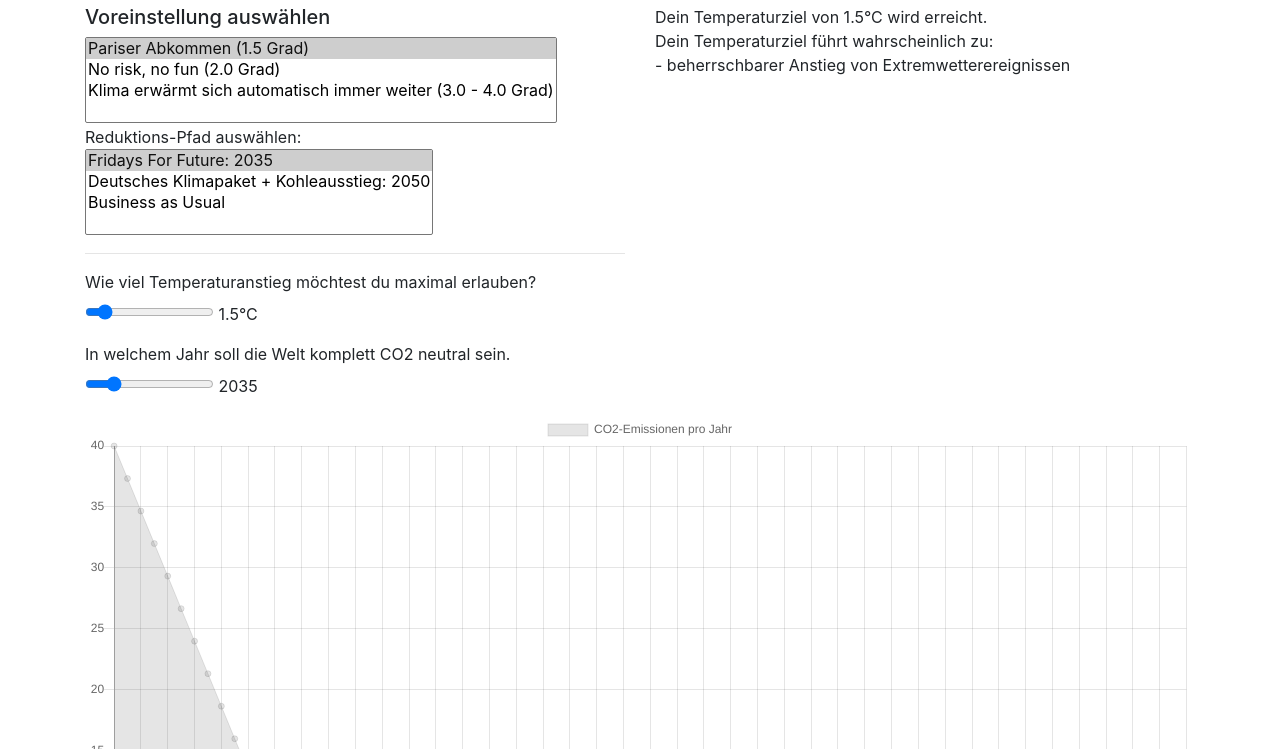
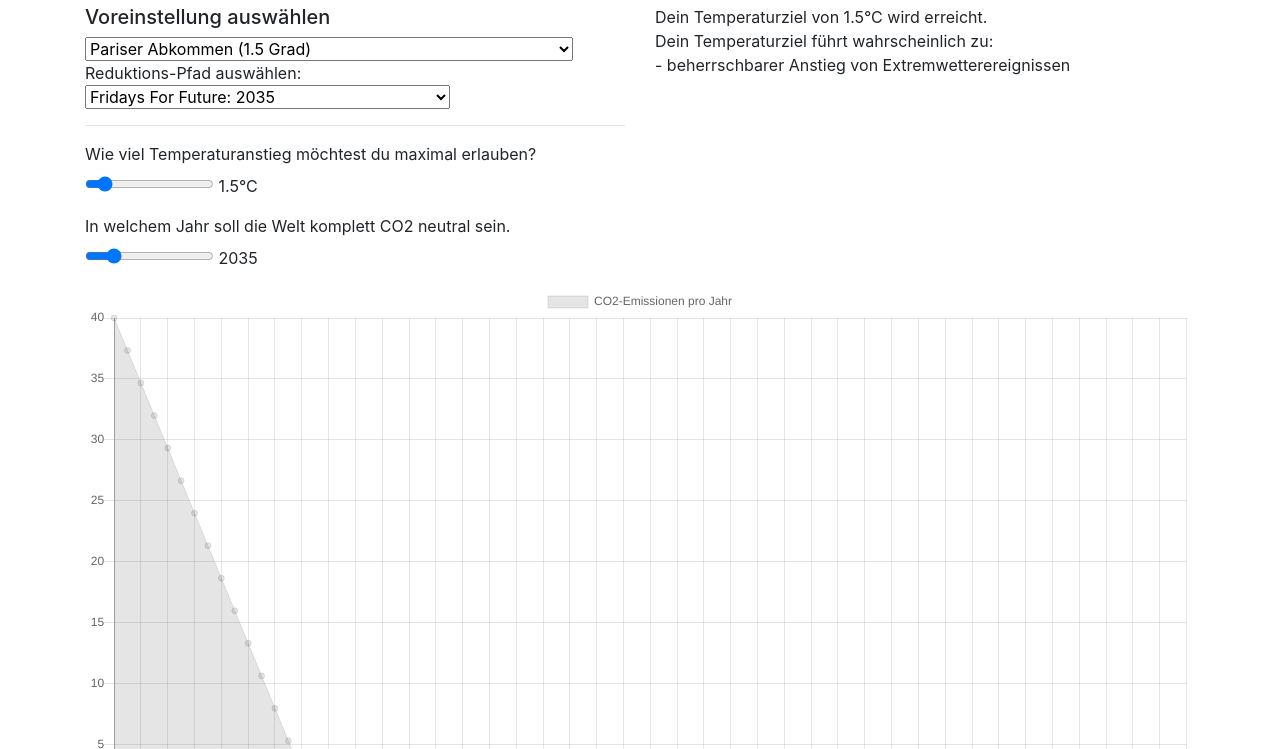
Before and after one commit to pkreissel/ClimateGraph, a plain HTML site: page index.html in a window 1280 px wide. Shown: the part 51-800 px from the top of the page. Drawn offline with nearby package versions, Linux system fonts and the light colour scheme.

Commit message:
fix bad behaviour with multiple

```diff
--- a/index.html
+++ b/index.html
@@ -14,13 +14,13 @@
       <div class="col">
       <form name="select">
         <h5>Voreinstellung auswählen</h5>
-        <select multiple name="scenario_preset" onchange="window.scenario.value = scenario_preset.value; window.scenario.dispatchEvent(new Event('input')); console.log('triggered')">
+        <select name="scenario_preset" onchange="window.scenario.value = scenario_preset.value; window.scenario.dispatchEvent(new Event('input')); console.log('triggered')">
           <option value="333" selected>Pariser Abkommen (1.5 Grad)</option>
           <option value="999">No risk, no fun (2.0 Grad)</option>
           <option value="3200">Klima erwärmt sich automatisch immer weiter (3.0 - 4.0 Grad)</option>
         </select><br>
         Reduktions-Pfad auswählen:
-        <select  multiple name="path_preset" onchange="window.path.value = path_preset.value; window.path.dispatchEvent(new Event('input')); console.log('triggered')">
+        <select name="path_preset" onchange="window.path.value = path_preset.value; window.path.dispatchEvent(new Event('input')); console.log('triggered')">
           <option value="2035" selected>Fridays For Future: 2035</option>
           <option value="2050">Deutsches Klimapaket + Kohleausstieg: 2050</option>
           <option value="2100">Business as Usual</option>
```
